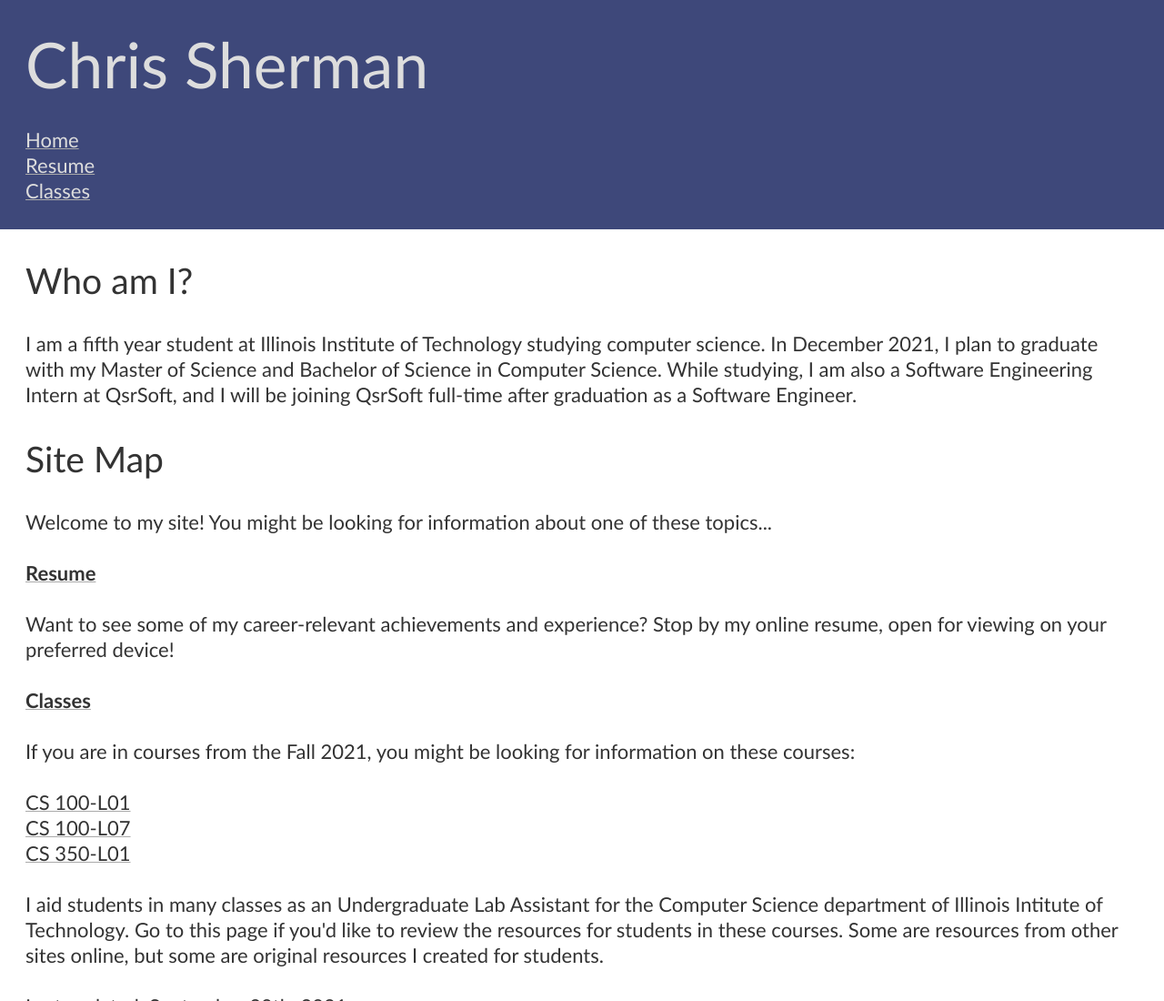
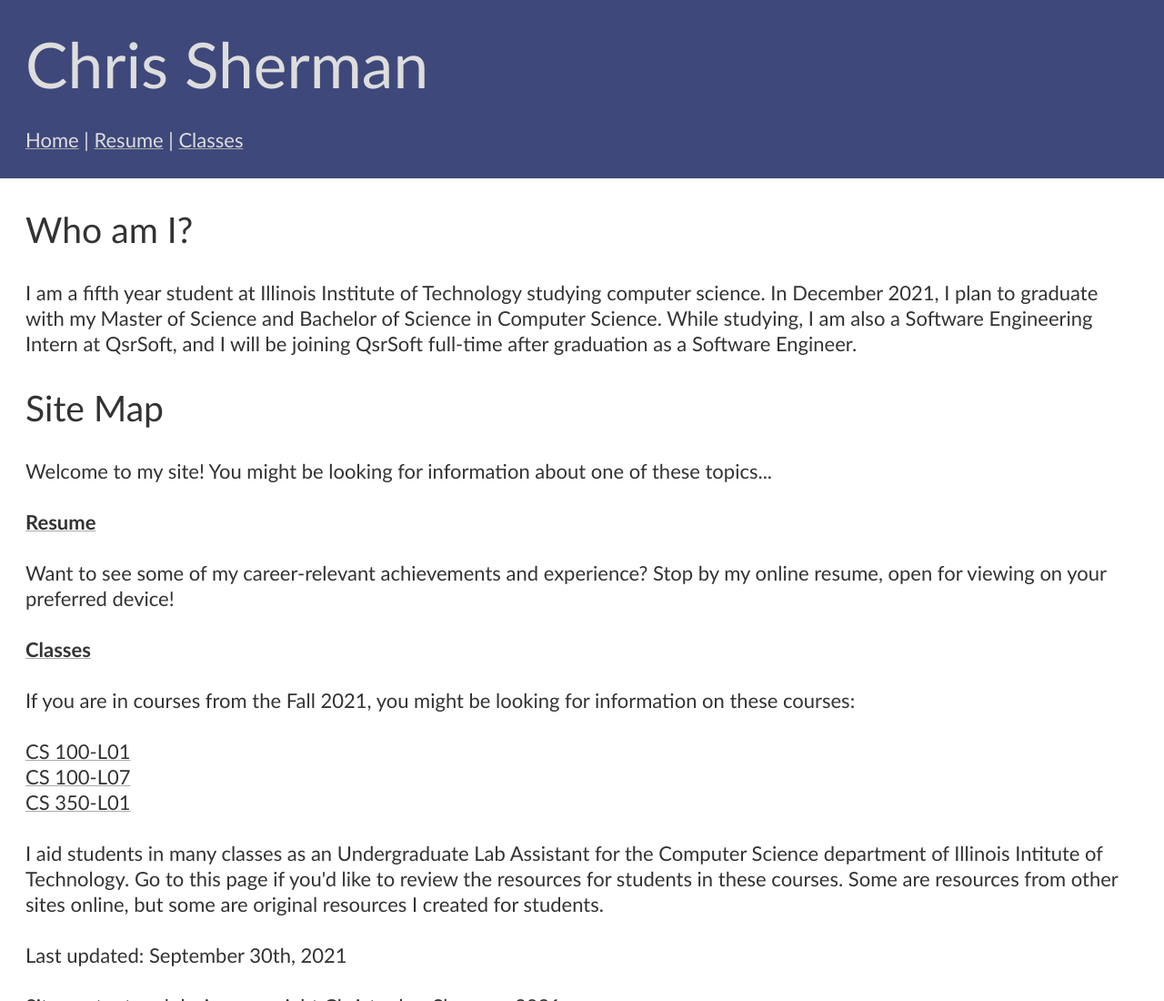
Before and after one commit to csherman2828/website, a plain HTML site: page index.html in a window 1280 px wide. Shown: the top 1100 px of the page at 91% size. Drawn offline with Linux system fonts and the light colour scheme.

Commit message:
Display nav links inline when screen is wide enough

```diff
--- a/css/screen.css
+++ b/css/screen.css
@@ -78,6 +78,20 @@ article.course-listing {
 
 /* State Styles */
 
+@media screen and (min-width: 320px) {
+  header nav li {
+    display: inline;
+  }
+
+  header nav li::before {
+    content: "| ";
+  }
+
+  header nav li:first-child::before {
+    content: none;
+  }
+}
+
 /* Theme Styles */
 
 /** A quick baseline grid overlay using css+svg. Inspired by [Basehold.it](https://basehold.it/). @author leshido */
```
